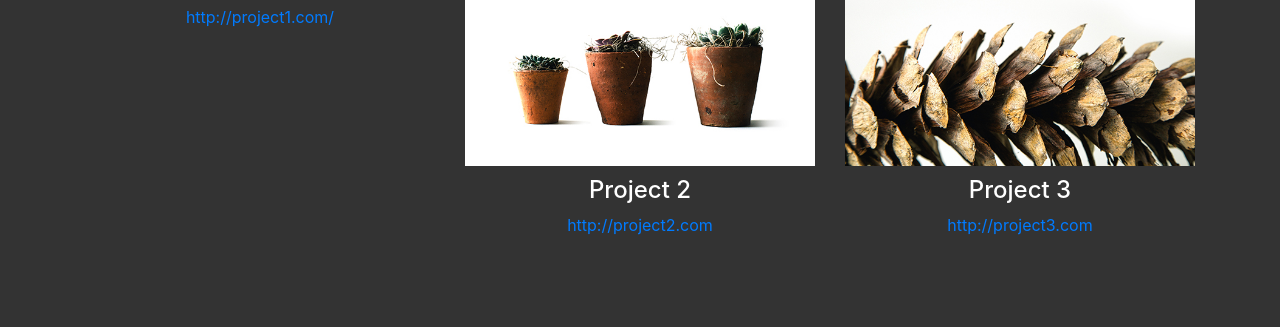
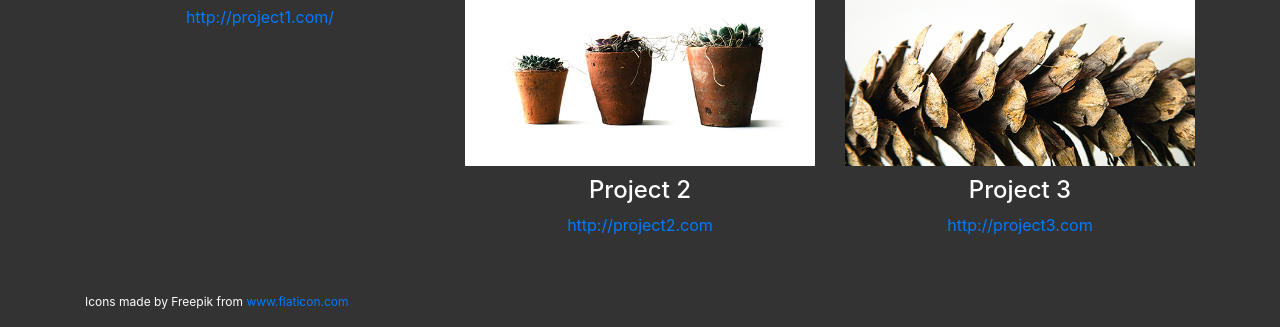
Before and after one commit to yoarnold/udacity-portfolio, a plain HTML site: page index.html in a window 1280 px wide. Shown: the part 690-1017 px from the top of the page. Before the commit the page ends 943 px from the top, so only its background shows below. Drawn offline with nearby package versions, Linux system fonts and the light colour scheme.

Commit message:
added footer

```diff
--- a/css/custom.css
+++ b/css/custom.css
@@ -26,6 +26,11 @@ header {
 	padding-top: 10px;
 }
 
+footer p {
+	font-size: 12px;
+	margin-top: 40px;
+}
+
 
 /* MEDIA QUERIES */
 @media screen and (max-width: 575px) {
--- a/index.html
+++ b/index.html
@@ -46,6 +46,9 @@
 				</div>
 			</section>
 		</main>
+		<footer>
+			<p>Icons made by Freepik from <a href="http://www.flaticon.com">www.flaticon.com</a></p>
+		</footer>
 		<!-- Bootstrap Javascript -->
 		<script src="https://code.jquery.com/jquery-3.3.1.slim.min.js" integrity="sha384-q8i/X+965DzO0rT7abK41JStQIAqVgRVzpbzo5smXKp4YfRvH+8abtTE1Pi6jizo" crossorigin="anonymous"></script>
 		<script src="https://cdnjs.cloudflare.com/ajax/libs/popper.js/1.14.3/umd/popper.min.js" integrity="sha384-ZMP7rVo3mIykV+2+9J3UJ46jBk0WLaUAdn689aCwoqbBJiSnjAK/l8WvCWPIPm49" crossorigin="anonymous"></script>
```
